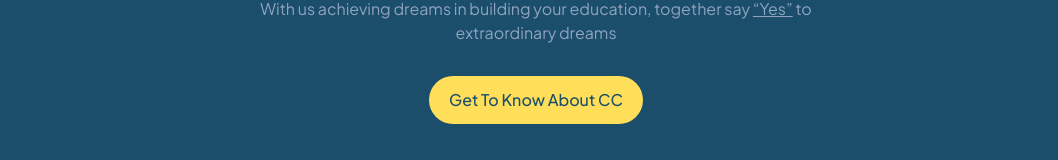
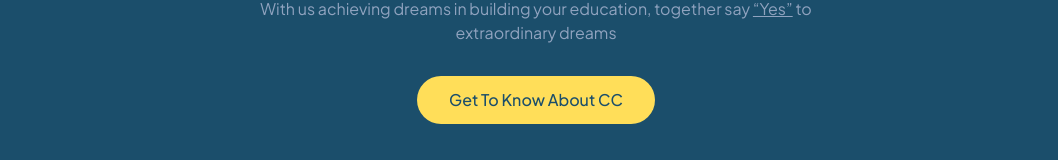
Before and after one commit to candidatecollege/candidate-college, a Next.js app: page /about in a window 1280 px wide. Shown: the part 446-606 px from the top of the page, without its empty margins (104-1162 px from the left). Built offline with nearby package versions, Linux system fonts and the light colour scheme.

Commit message:
modified hero button padding

```diff
--- a/src/app/about/page.tsx
+++ b/src/app/about/page.tsx
@@ -59,7 +59,7 @@ const About = () => {
           href="/about"
           title="Get To Know About CC"
           about="Get To Know About CC"
-          className="bg-secondary text-primary font-medium text-base rounded-full px-5 py-3 text-center cursor-pointer mt-6 md:mt-[31px]"
+          className="bg-secondary text-primary font-medium text-base rounded-full px-8 py-3 text-center cursor-pointer mt-6 md:mt-[31px]"
         >
           Get To Know About CC
         </Link>
```
